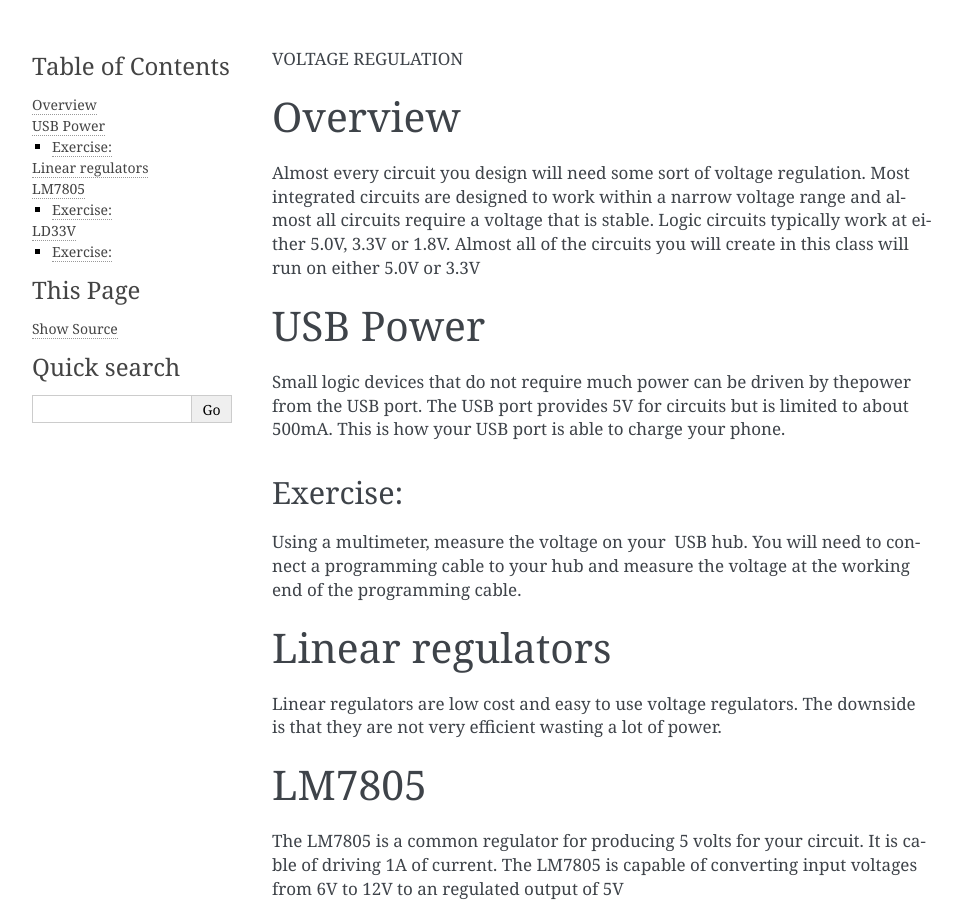
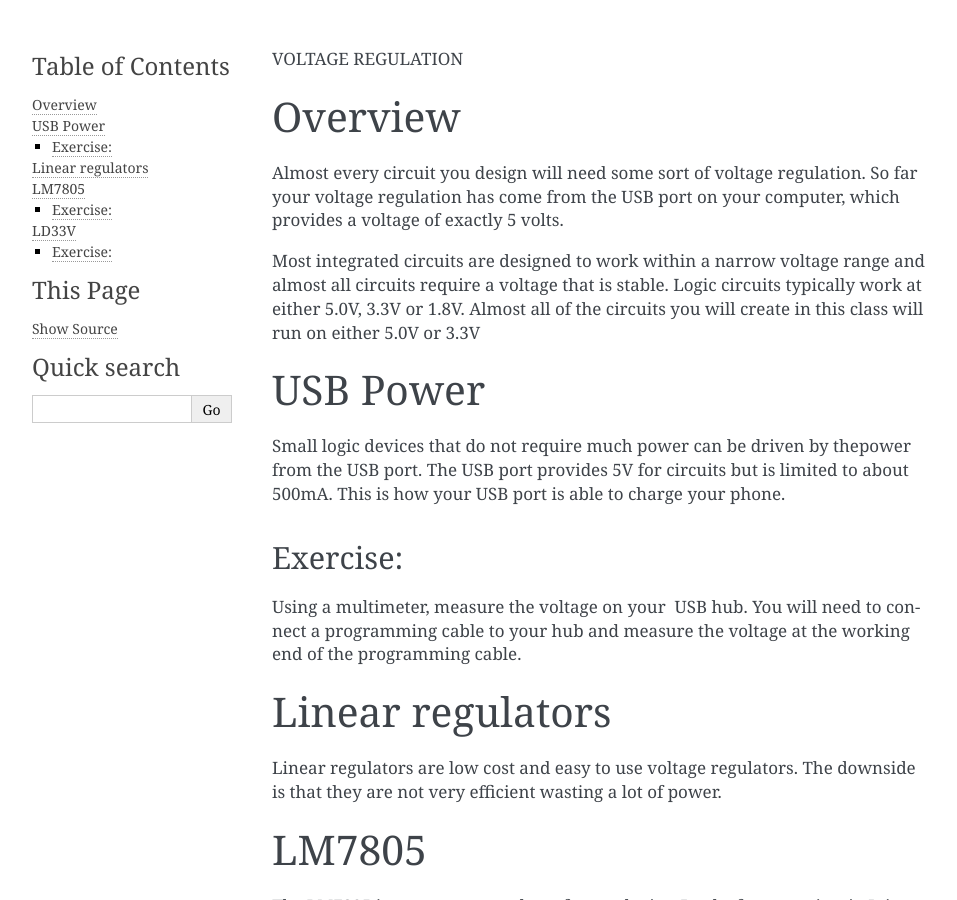
Before and after one commit to maxtkc/mvths-wiki, a Sphinx documentation site: the page built from docs/055a-voltage-regulation.rst, in a window 1280 px wide and 900 px high. Shown: the whole window, without its empty margins (148-1105 px from the left). Built offline with Sphinx 7.4.7, drawn with Linux system fonts in a browser that asks for light colours; pages that are not in the unit, such as notebooks, are missing from menus.

Commit message:
Update 055a-voltage-regulation.rst

```diff
--- a/docs/055a-voltage-regulation.rst
+++ b/docs/055a-voltage-regulation.rst
@@ -3,10 +3,9 @@ VOLTAGE REGULATION
 Overview
 --------
 
-Almost every circuit you design will need some sort of voltage regulation. Most integrated circuits are designed to work within a narrow voltage range and almost
-all circuits require a voltage that is stable. Logic circuits typically work at either 5.0V, 3.3V or 1.8V.
-Almost all of the circuits you will create in this class will run on
-either 5.0V or 3.3V
+Almost every circuit you design will need some sort of voltage regulation. So far your voltage regulation has come from the USB port on your computer, which provides a voltage of exactly 5 volts.
+
+Most integrated circuits are designed to work within a narrow voltage range and almost  all circuits require a voltage that is stable. Logic circuits typically work at either 5.0V, 3.3V or 1.8V. Almost all of the circuits you will create in this class will run on either 5.0V or 3.3V
 
 USB Power
 ---------
```
